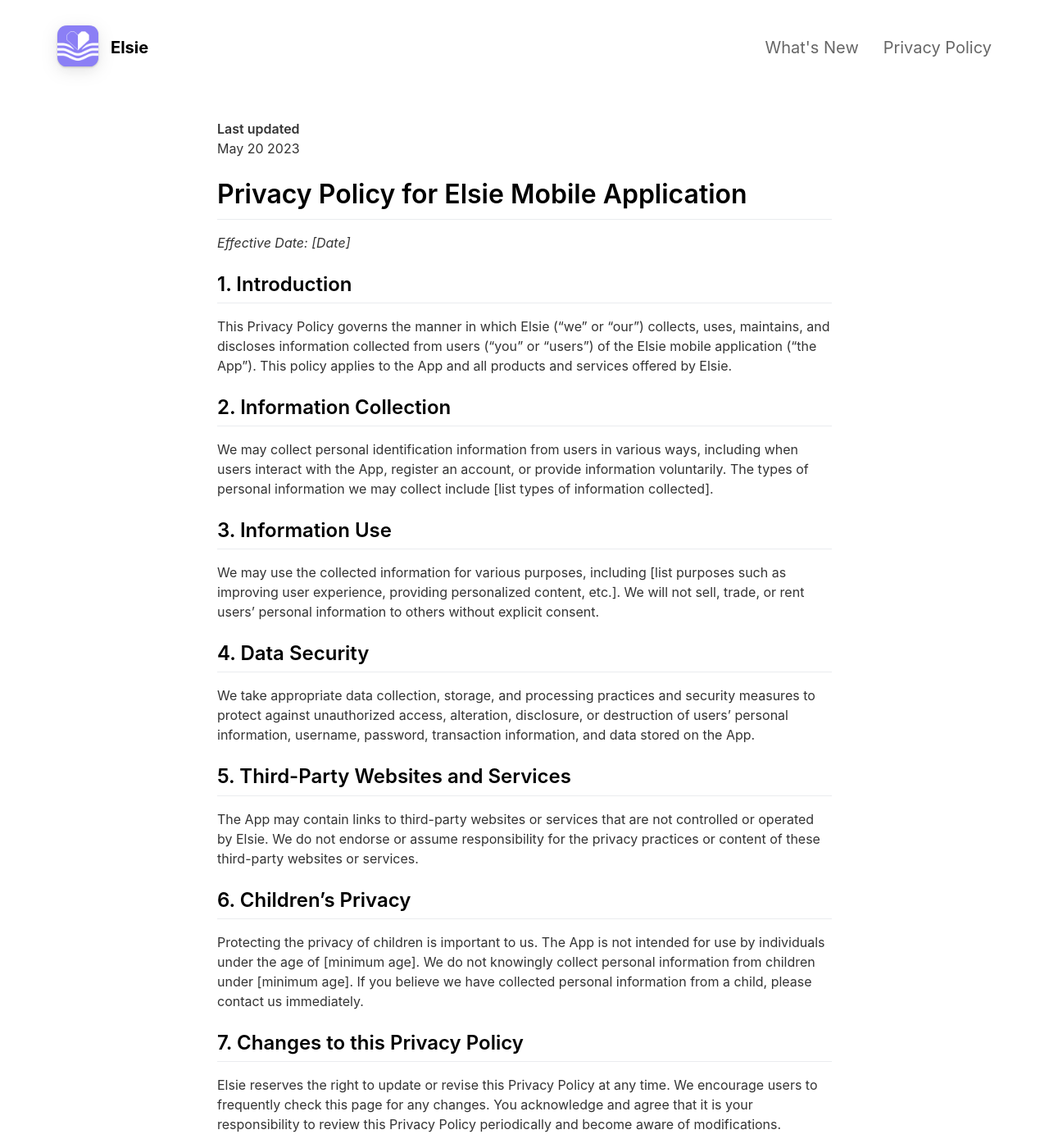
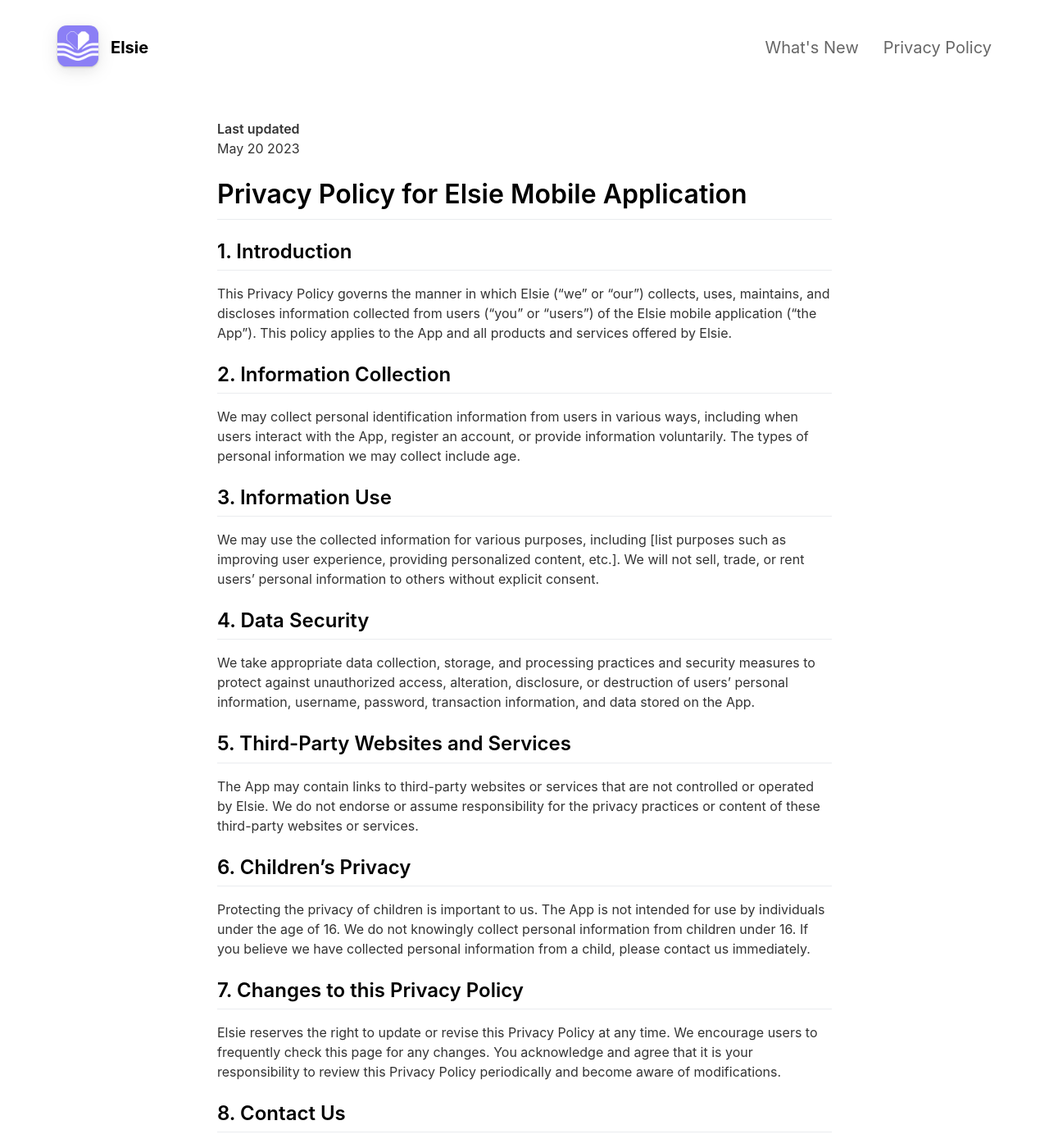
Before and after one commit to ElsieHealthy/elsiehealthy.github.io, a Jekyll site: the page built from _pages/privacypolicy.md, in a window 1280 px wide and 1400 px high. Shown: the whole window at 82% size. Built offline with Jekyll 4.4.1, drawn with Linux system fonts in a browser that asks for light colours; nearby versions of some CDN libraries.

Commit message:
feat: updated policy

```diff
--- a/_pages/privacypolicy.md
+++ b/_pages/privacypolicy.md
@@ -9,15 +9,13 @@ May 20 2023
 
 # Privacy Policy for Elsie Mobile Application
 
-_Effective Date: [Date]_
-
 ## 1. Introduction
 
 This Privacy Policy governs the manner in which Elsie ("we" or "our") collects, uses, maintains, and discloses information collected from users ("you" or "users") of the Elsie mobile application ("the App"). This policy applies to the App and all products and services offered by Elsie.
 
 ## 2. Information Collection
 
-We may collect personal identification information from users in various ways, including when users interact with the App, register an account, or provide information voluntarily. The types of personal information we may collect include [list types of information collected].
+We may collect personal identification information from users in various ways, including when users interact with the App, register an account, or provide information voluntarily. The types of personal information we may collect include age.
 
 ## 3. Information Use
 
@@ -33,7 +31,7 @@ The App may contain links to third-party websites or services that are not contr
 
 ## 6. Children's Privacy
 
-Protecting the privacy of children is important to us. The App is not intended for use by individuals under the age of [minimum age]. We do not knowingly collect personal information from children under [minimum age]. If you believe we have collected personal information from a child, please contact us immediately.
+Protecting the privacy of children is important to us. The App is not intended for use by individuals under the age of 16. We do not knowingly collect personal information from children under 16. If you believe we have collected personal information from a child, please contact us immediately.
 
 ## 7. Changes to this Privacy Policy
 
```
